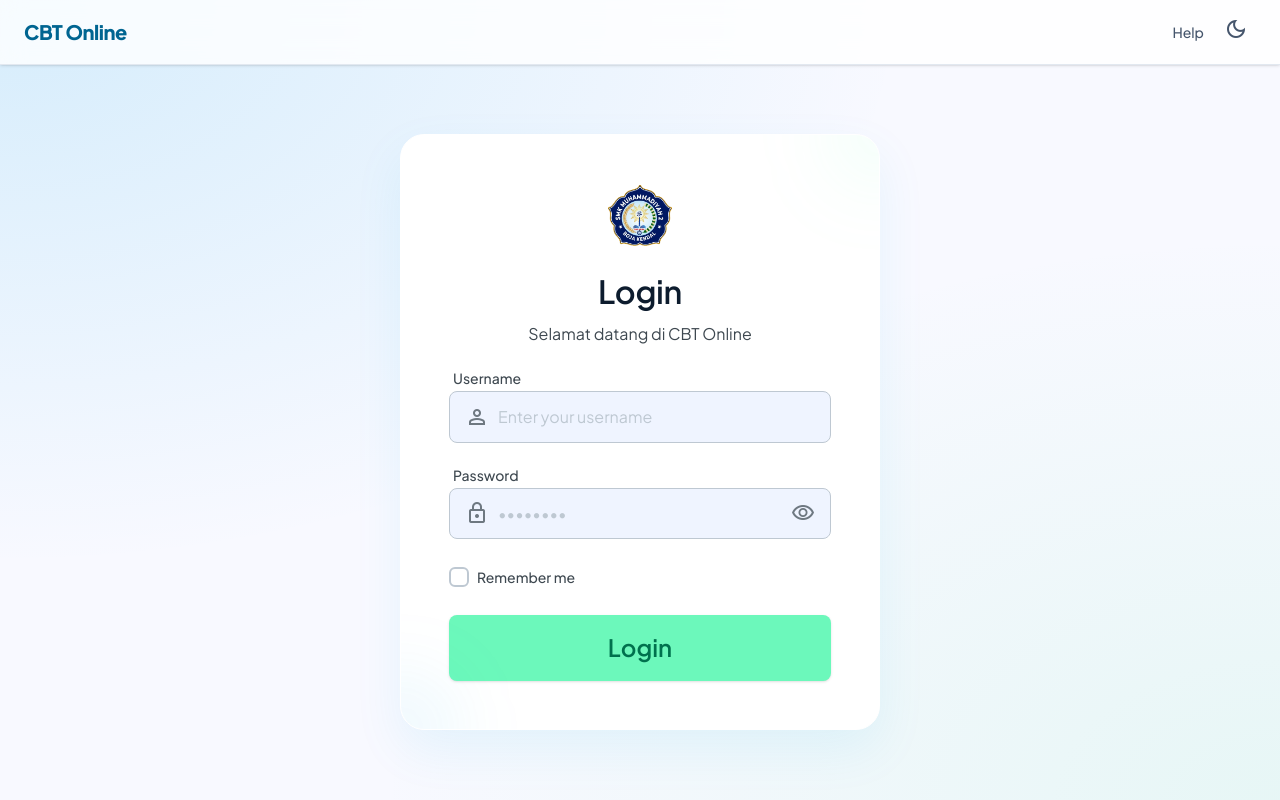
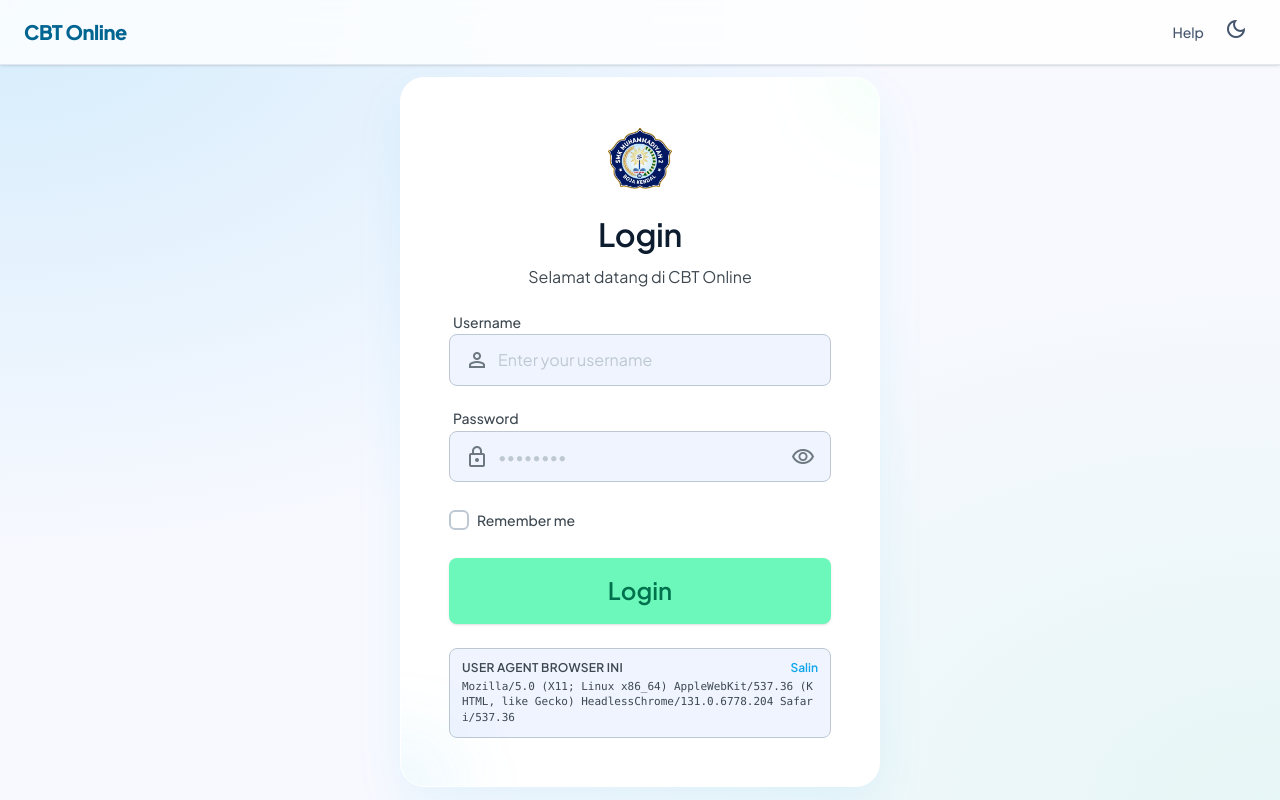
Before and after one commit to masulfauzi/ujian-muha-front, a Vue app: page /login in a window 1280 px wide. Built offline with nearby package versions, Linux system fonts and the light colour scheme.

Commit message:
Show browser user agent on login page for production debugging
Displays navigator.userAgent with a copy-to-clipboard button so an
unrecognized browser/device can be quickly identified and added to
the User Agent whitelist.

```diff
--- a/src/modules/auth/views/Login.vue
+++ b/src/modules/auth/views/Login.vue
@@ -91,6 +91,23 @@
                         </span>
                     </button>
                 </form>
+
+                <!-- User Agent Info (debug) -->
+                <div class="mt-md p-3 bg-surface-container-low border border-outline-variant rounded-lg">
+                    <div class="flex items-center justify-between gap-2 mb-1">
+                        <span class="font-label-sm text-on-surface-variant uppercase tracking-wide">User Agent Browser Ini</span>
+                        <button
+                            type="button"
+                            @click="copyUserAgent"
+                            class="text-primary-container hover:underline font-label-sm shrink-0">
+                            {{ copyLabel }}
+                        </button>
+                    </div>
+                    <p class="font-mono text-[11px] leading-snug text-on-surface-variant break-all select-all">
+                        {{ userAgent }}
+                    </p>
+                </div>
+
                 <!-- Decorative corner elements -->
                 <div class="absolute -top-12 -right-12 w-24 h-24 bg-secondary-container/10 rounded-full blur-2xl"></div>
                 <div class="absolute -bottom-12 -left-12 w-24 h-24 bg-primary-container/10 rounded-full blur-2xl"></div>
@@ -116,6 +133,19 @@ const form = ref({
 
 const errors = ref({})
 const showPassword = ref(false)
+const userAgent = navigator.userAgent
+const copyLabel = ref('Salin')
+
+const copyUserAgent = async () => {
+    try {
+        await navigator.clipboard.writeText(userAgent)
+        copyLabel.value = 'Tersalin!'
+    } catch {
+        copyLabel.value = 'Gagal menyalin'
+    } finally {
+        setTimeout(() => { copyLabel.value = 'Salin' }, 2000)
+    }
+}
 
 const handleLogin = async () => {
     errors.value = {}
```
